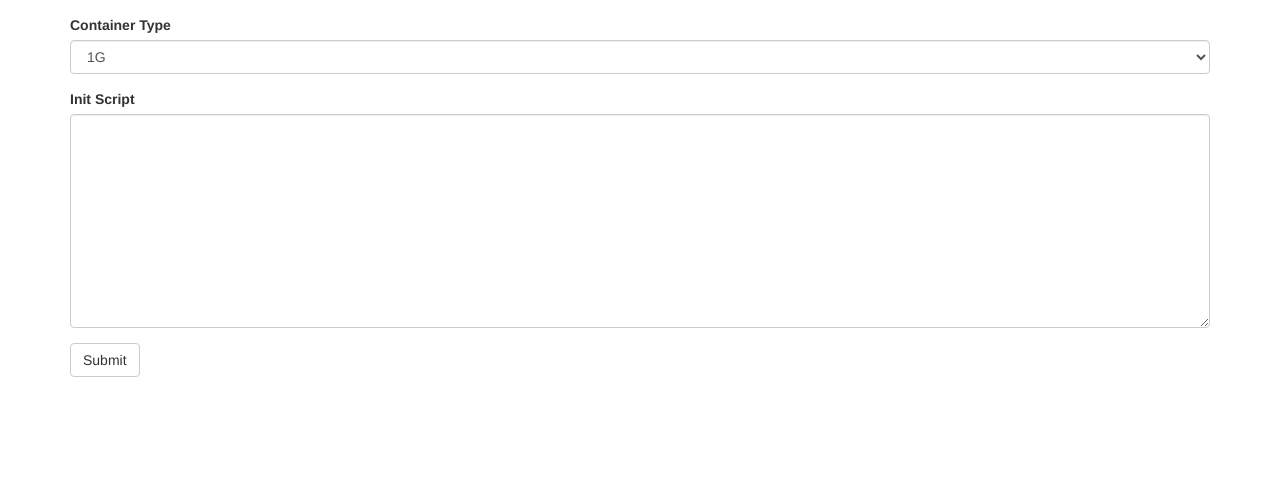
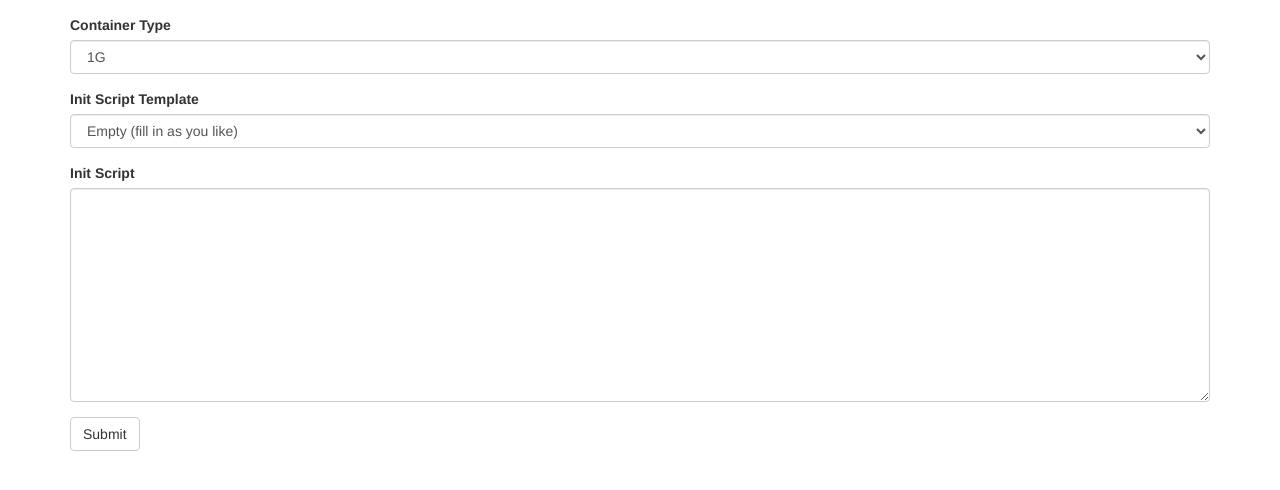
Before and after one commit to doanac/cya, a Flask app: template cya_server/templates/create_container.html in a window 1280 px wide. Shown: the part 260-750 px from the top of the page. Run offline with Flask 2, Linux system fonts and the light colour scheme; the template is opened without the code that fills it, so the values that code supplies are empty; parts of the project's set-up code (start-up, migrations or seed data) failed here and were passed over; some libraries are stand-ins or nearby versions.

Commit message:
add user supplied init script templates
no ui support, but this is basics

```diff
--- a/cya_server/templates/create_container.html
+++ b/cya_server/templates/create_container.html
@@ -26,8 +26,20 @@
     </select>
   </div>
   <div class="form-group">
+    <label for="init-script-template">Init Script Template</label>
+    <select name="init-script-template" class="form-control">
+      <option onclick='document.getElementById("init-script").value=""' selected=true>Empty (fill in as you like)</option>
+    {% for script in common_init_scripts %}
+      <option onclick='document.getElementById("init-script").value={{script.content|tojson}}'>{{script.name}}</option>
+    {% endfor %}
+    {% for script in g.user.init_scripts %}
+      <option onclick='document.getElementById("init-script").value={{script.content|tojson}}'>{{script.name}}</option>
+    {% endfor %}
+    </select>
+  </div>
+  <div class="form-group">
     <label for="init-script">Init Script</label>
-    <textarea name="init-script" class="form-control" rows="10"></textarea>
+    <textarea id="init-script" name="init-script" class="form-control" rows="10"></textarea>
   </div>
   <input type="submit" class="btn btn-default" value="Submit"/>
 </form>
--- a/cya_server/views/ui.py
+++ b/cya_server/views/ui.py
@@ -105,5 +105,6 @@ def create_container():
         flash('Container requested')
         return redirect(url_for('index'))
 
-    return render_template(
-        'create_container.html', container_types=settings.CONTAINER_TYPES)
+    return render_template('create_container.html',
+                           common_init_scripts=settings.INIT_SCRIPTS,
+                           container_types=settings.CONTAINER_TYPES)
```
Also changed, not shown: cya_server/models.py (+8 -0 lines), cya_server/settings.py (+14 -0 lines).
